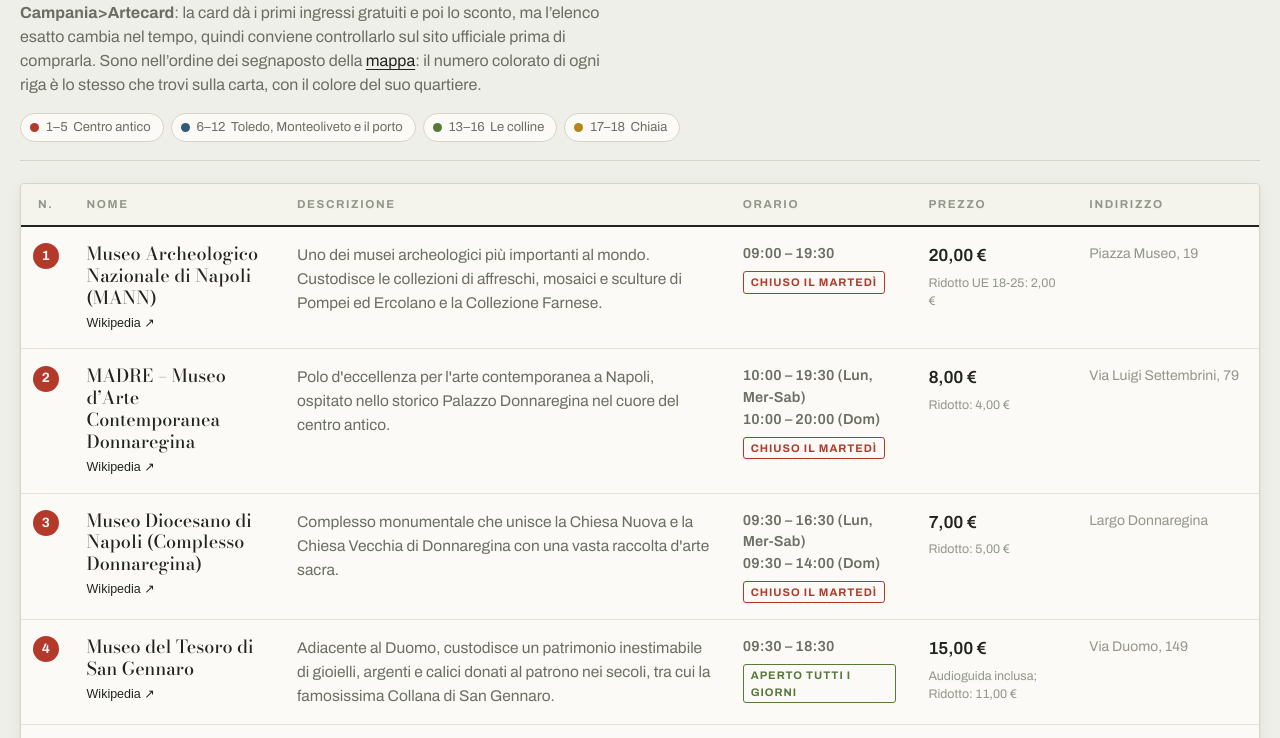
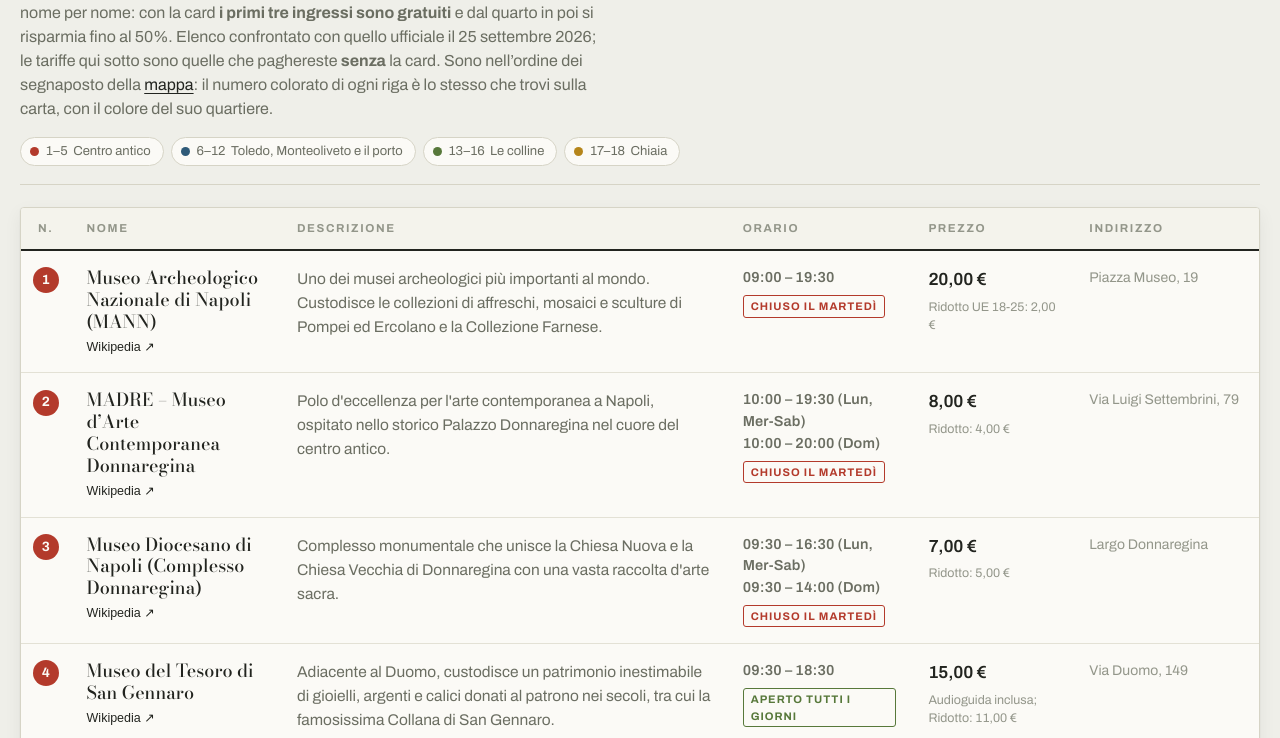
Before and after one commit to bartolialberto/musei-napoli, a plain HTML site: page tabella.html in a window 1280 px wide. Shown: the part 185-923 px from the top of the page. Drawn offline with nearby package versions, Linux system fonts and the light colour scheme.

Commit message:
Artecard: i 18 musei sono esattamente il circuito ufficiale; San Lorenzo Maggiore da' solo il ridotto e non e' fra i siti della card

```diff
--- a/tabella.html
+++ b/tabella.html
@@ -149,7 +149,7 @@
   <header class="masthead">
     <p class="eyebrow">Tabella completa &middot; 18 sedi</p>
     <h1>Musei di <em>Napoli</em></h1>
-    <p class="standfirst"><b>I musei e i complessi monumentali</b>, quelli che in gran parte rientrano nel circuito <b>Campania&gt;Artecard</b>: la card dà i primi ingressi gratuiti e poi lo sconto, ma l’elenco esatto cambia nel tempo, quindi conviene controllarlo sul sito ufficiale prima di comprarla. Sono nell’ordine dei segnaposto della <a href="mappa.html">mappa</a>: il numero colorato di ogni riga &egrave; lo stesso che trovi sulla carta, con il colore del suo quartiere.</p>
+    <p class="standfirst"><b>Sono esattamente i diciotto siti napoletani del circuito <a href="https://www.campaniartecard.it/napoli-3-giorni/" target="_blank" rel="noopener">Campania&gt;Artecard</a></b>, nome per nome: con la card <b>i primi tre ingressi sono gratuiti</b> e dal quarto in poi si risparmia fino al 50%. Elenco confrontato con quello ufficiale il 25 settembre 2026; le tariffe qui sotto sono quelle che paghereste <b>senza</b> la card. Sono nell’ordine dei segnaposto della <a href="mappa.html">mappa</a>: il numero colorato di ogni riga &egrave; lo stesso che trovi sulla carta, con il colore del suo quartiere.</p>
     <ul class="legend">
       <li style="--c:var(--z1)"><i></i>1&ndash;5 &nbsp;Centro antico</li>
       <li style="--c:var(--z2)"><i></i>6&ndash;12 &nbsp;Toledo, Monteoliveto e il porto</li>
```
Also changed, not shown: luoghi.html (+1 -1 lines).
